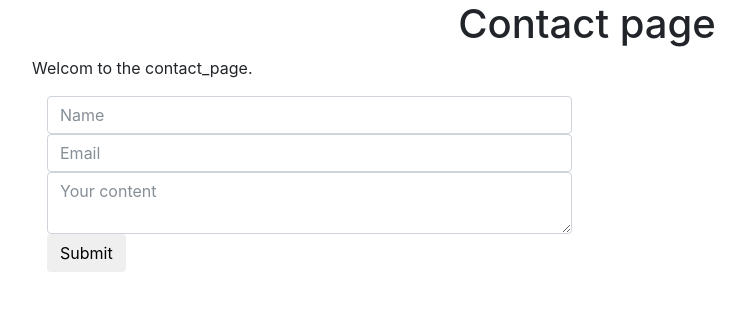
After one commit to Napat/django_ecommerce, a Django app: page /contact/ in a window 1280 px wide. The commit adds this page. Shown: the top 311 px of the page, without its empty margins (53-798 px from the left). Run offline with Django 3.2, Linux system fonts and the light colour scheme; some libraries are stand-ins or nearby versions.

Commit message:
14 Basic HTML form at /contact/, GET, POST, using django csrf_token

```diff
--- a/src/ecommerce/urls.py
+++ b/src/ecommerce/urls.py
@@ -16,9 +16,11 @@ Including another URLconf
 from django.conf.urls import url
 from django.contrib import admin
 
-from .views import home_page
+from .views import home_page, about_page, contact_page
 
 urlpatterns = [
     url(r'^$', home_page),
+    url(r'^about/$', about_page),
+    url(r'^contact/$', contact_page),
     url(r'^admin/', admin.site.urls),
 ]
--- a/src/ecommerce/views.py
+++ b/src/ecommerce/views.py
@@ -2,7 +2,30 @@ from django.http import HttpResponse
 from django.shortcuts import render
 
 def home_page(request):
-	return render(request, "home_page.html", {})
+	context = {
+		"title": "Hello World!",
+		"content": "Welcom to the home_page."
+	}
+	return render(request, "home_page.html", context)
+
+def about_page(request):
+	context = {
+		"title": "About page",
+		"content": "Welcom to the about_page."
+	}
+	return render(request, "home_page.html", context)
+
+def contact_page(request):
+	context = {
+		"title": "Contact page",
+		"content": "Welcom to the contact_page."
+	}
+	if request.method == "POST":
+		print(request.POST)
+		print(request.POST.get("fullname"))
+		print(request.POST.get("email"))
+		print(request.POST.get("content"))
+	return render(request, "contact/view.html", context)
 
 def home_page_old(request):
 	html_ = """
--- /dev/null
+++ b/src/templates/contact/view.html
@@ -0,0 +1,46 @@
+<!doctype html>
+<html lang="en">
+
+<head>
+    <title>Hello, world!</title>
+    <!-- Required meta tags -->
+    <meta charset="utf-8">
+    <meta name="viewport" content="width=device-width, initial-scale=1, shrink-to-fit=no">
+
+    <!-- Bootstrap CSS -->
+    <link rel="stylesheet" href="https://maxcdn.bootstrapcdn.com/bootstrap/4.0.0-beta.2/css/bootstrap.min.css" integrity="sha384-PsH8R72JQ3SOdhVi3uxftmaW6Vc51MKb0q5P2rRUpPvrszuE4W1povHYgTpBfshb"
+        crossorigin="anonymous">
+</head>
+
+<body>
+    <div class='text-center'>
+        <h1>{{ title }}</h1>
+    </div>
+    <div class="container">
+        <div class="row">
+            <div class="col">
+                <p>{{ content }}</p>
+                <div class='col-sm-6 col-12'>
+                    <form method='POST'>
+                        {% csrf_token %}
+                        <input type="text" class="form-control" placeholder="Name" name='fullname'>
+                        <input type="text" class="form-control" placeholder="Email" name='email'>
+                        <textarea class="form-control" name="content" placeholder="Your content"></textarea>
+                        <button type="submit" class='btn btn-defalut'>Submit</button>
+                    </form>
+                </div>
+            </div>
+        </div>
+    </div>
+
+    <!-- Optional JavaScript -->
+    <!-- jQuery first, then Popper.js, then Bootstrap JS -->
+    <script src="https://code.jquery.com/jquery-3.2.1.slim.min.js" integrity="sha384-KJ3o2DKtIkvYIK3UENzmM7KCkRr/rE9/Qpg6aAZGJwFDMVNA/GpGFF93hXpG5KkN"
+        crossorigin="anonymous"></script>
+    <script src="https://cdnjs.cloudflare.com/ajax/libs/popper.js/1.12.3/umd/popper.min.js" integrity="sha384-vFJXuSJphROIrBnz7yo7oB41mKfc8JzQZiCq4NCceLEaO4IHwicKwpJf9c9IpFgh"
+        crossorigin="anonymous"></script>
+    <script src="https://maxcdn.bootstrapcdn.com/bootstrap/4.0.0-beta.2/js/bootstrap.min.js" integrity="sha384-alpBpkh1PFOepccYVYDB4do5UnbKysX5WZXm3XxPqe5iKTfUKjNkCk9SaVuEZflJ"
+        crossorigin="anonymous"></script>
+</body>
+
+</html>
```
Also changed, not shown: src/templates/home_page.html (+8 -1 lines).
